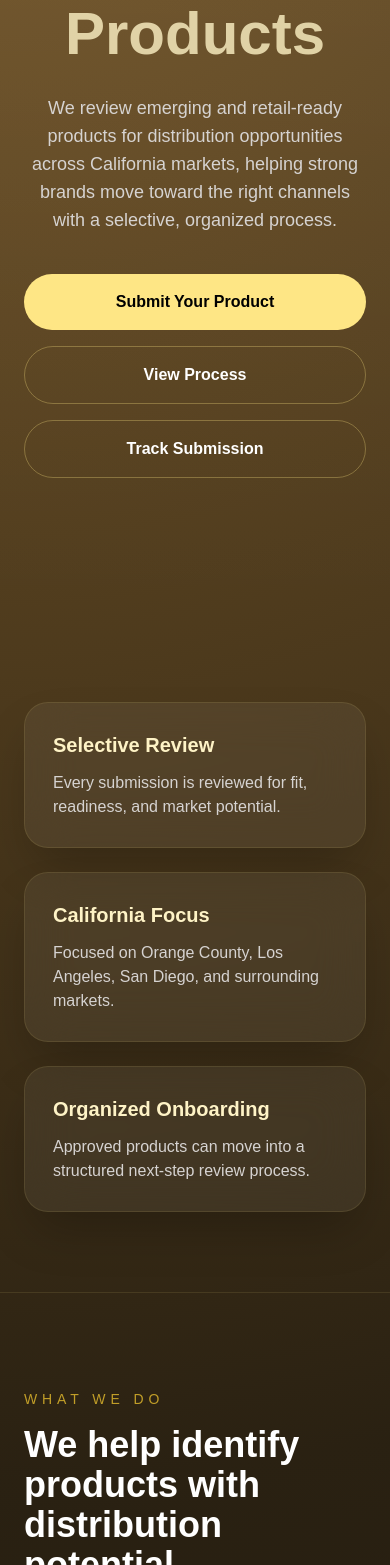
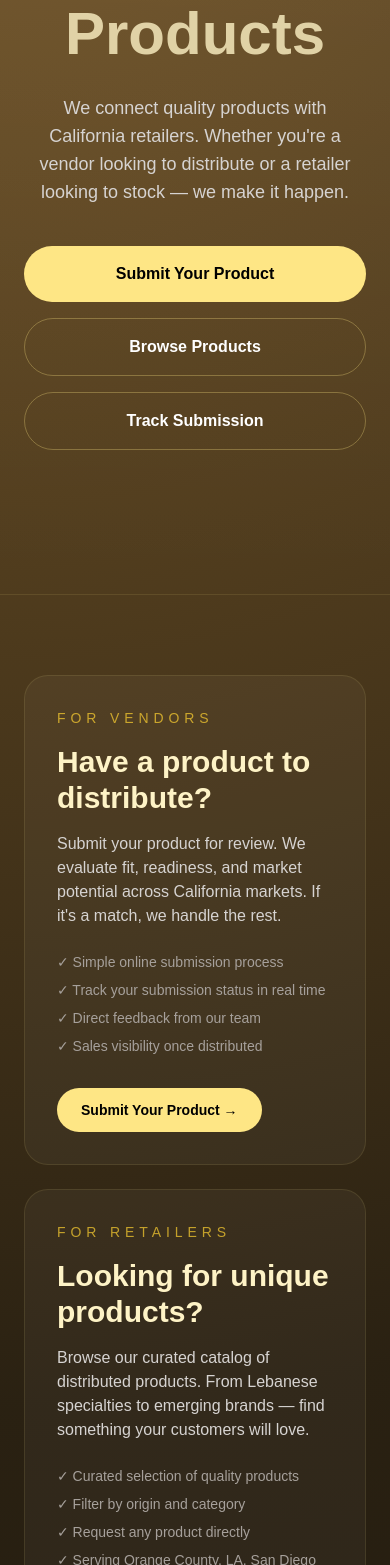
Before and after one commit to kaissirami1/distributor-portal, a Next.js app: page / in a window 390 px wide. Shown: the part 435-2000 px from the top of the page. Built offline with nearby package versions, Linux system fonts and the light colour scheme; no server answers; the database is empty.

Commit message:
improve products page and homepage for retailers

```diff
--- a/app/page.tsx
+++ b/app/page.tsx
@@ -13,26 +13,22 @@ export default async function HomePage() {
 
   return (
     <main className="min-h-screen text-white bg-[radial-gradient(circle_at_top_left,#7a5a2a_0%,#2a2112_28%,#090806_65%,#000_100%)]">
+
+      {/* ── Hero ── */}
       <section className="px-6 py-36 text-center relative overflow-hidden">
         <div className="absolute inset-0 bg-[linear-gradient(to_bottom,rgba(255,255,255,0.06),transparent)] pointer-events-none" />
-
         <div className="max-w-6xl mx-auto relative">
           <p className="fade-up text-sm uppercase tracking-[0.45em] text-amber-300/70 mb-6">
             Makram Distributions
           </p>
-
           <h1 className="fade-up text-6xl md:text-8xl font-bold leading-[0.95]">
             Distribution Built
             <br />
             <span className="text-amber-100/80">For Better Products</span>
           </h1>
-
           <p className="fade-up-delay text-stone-300 max-w-3xl mx-auto mt-8 text-lg md:text-xl">
-            We review emerging and retail-ready products for distribution
-            opportunities across California markets, helping strong brands move
-            toward the right channels with a selective, organized process.
+            We connect quality products with California retailers. Whether you're a vendor looking to distribute or a retailer looking to stock — we make it happen.
           </p>
-
           <div className="fade-up-delay mt-10 flex flex-col sm:flex-row justify-center gap-4">
             <a
               href="/submit"
@@ -40,14 +36,12 @@ export default async function HomePage() {
             >
               Submit Your Product
             </a>
-
             <a
-              href="#process"
+              href="/products"
               className="border border-amber-200/30 px-8 py-4 rounded-full font-semibold hover:bg-amber-200/10 transition"
             >
-              View Process
+              Browse Products
             </a>
-
             <a
               href="/track"
               className="border border-amber-200/30 px-8 py-4 rounded-full font-semibold hover:bg-amber-200/10 transition"
@@ -58,53 +52,58 @@ export default async function HomePage() {
         </div>
       </section>
 
-      <section className="px-6 py-20">
-        <div className="max-w-6xl mx-auto grid md:grid-cols-3 gap-6">
-          {[
-            ["Selective Review", "Every submission is reviewed for fit, readiness, and market potential."],
-            ["California Focus", "Focused on Orange County, Los Angeles, San Diego, and surrounding markets."],
-            ["Organized Onboarding", "Approved products can move into a structured next-step review process."],
-          ].map(([title, text]) => (
-            <div
-              key={title}
-              className="hover-lift bg-white/[0.06] border border-amber-200/10 rounded-3xl p-7 backdrop-blur-xl shadow-2xl"
+      {/* ── Two audiences ── */}
+      <section className="px-6 py-20 border-t border-amber-200/10">
+        <div className="max-w-6xl mx-auto grid md:grid-cols-2 gap-6">
+          {/* Vendors */}
+          <div className="bg-white/[0.04] border border-amber-200/10 rounded-3xl p-8">
+            <p className="text-sm uppercase tracking-[0.35em] text-amber-300/70 mb-4">For Vendors</p>
+            <h2 className="text-3xl font-bold text-amber-100 mb-4">
+              Have a product to distribute?
+            </h2>
+            <p className="text-stone-300 mb-6">
+              Submit your product for review. We evaluate fit, readiness, and market potential across California markets. If it's a match, we handle the rest.
+            </p>
+            <ul className="space-y-2 text-stone-400 text-sm mb-8">
+              <li>✓ Simple online submission process</li>
+              <li>✓ Track your submission status in real time</li>
+              <li>✓ Direct feedback from our team</li>
+              <li>✓ Sales visibility once distributed</li>
+            </ul>
+            <a
+              href="/submit"
+              className="inline-block bg-amber-200 text-black px-6 py-3 rounded-full font-semibold hover:bg-amber-100 transition text-sm"
             >
-              <h3 className="text-xl font-semibold text-amber-100 mb-3">{title}</h3>
-              <p className="text-stone-300">{text}</p>
-            </div>
-          ))}
-        </div>
-      </section>
-
-      <section className="px-6 py-24 border-t border-amber-200/10">
-        <div className="max-w-6xl mx-auto grid md:grid-cols-2 gap-14 items-center">
-          <div>
-            <p className="text-sm uppercase tracking-[0.35em] text-amber-300/70 mb-4">What We Do</p>
-            <h2 className="text-4xl md:text-5xl font-bold mb-6">
-              We help identify products with distribution potential.
-            </h2>
-            <p className="text-stone-300 text-lg">
-              Makram Distributions reviews products for potential retail,
-              wholesale, and regional distribution opportunities. We focus on
-              small products with strong presentation, clear value, and realistic
-              market fit.
-            </p>
+              Submit Your Product →
+            </a>
           </div>
 
-          <div className="hover-lift bg-black/35 border border-amber-200/10 rounded-3xl p-8">
-            <h3 className="text-2xl font-bold text-amber-100 mb-5">What We Look For</h3>
-            <ul className="space-y-4 text-stone-300">
-              <li>• Small packaged consumer products</li>
-              <li>• Strong branding and presentation</li>
-              <li>• Clear retail or wholesale positioning</li>
-              <li>• Products ready for distribution review</li>
-              <li>• Emerging brands with growth potential</li>
+          {/* Retailers */}
+          <div className="bg-white/[0.04] border border-amber-200/10 rounded-3xl p-8">
+            <p className="text-sm uppercase tracking-[0.35em] text-amber-300/70 mb-4">For Retailers</p>
+            <h2 className="text-3xl font-bold text-amber-100 mb-4">
+              Looking for unique products?
+            </h2>
+            <p className="text-stone-300 mb-6">
+              Browse our curated catalog of distributed products. From Lebanese specialties to emerging brands — find something your customers will love.
+            </p>
+            <ul className="space-y-2 text-stone-400 text-sm mb-8">
+              <li>✓ Curated selection of quality products</li>
+              <li>✓ Filter by origin and category</li>
+              <li>✓ Request any product directly</li>
+              <li>✓ Serving Orange County, LA, San Diego</li>
             </ul>
+            <a
+              href="/products"
+              className="inline-block bg-white text-black px-6 py-3 rounded-full font-semibold hover:bg-gray-100 transition text-sm"
+            >
+              Browse Products →
+            </a>
           </div>
         </div>
       </section>
 
-      {/* Our Products section */}
+      {/* ── Featured products ── */}
       <section className="px-6 py-24 border-t border-amber-200/10">
         <div className="max-w-6xl mx-auto">
           <div className="flex flex-col md:flex-row md:items-end justify-between gap-4 mb-12">
@@ -129,7 +128,7 @@ export default async function HomePage() {
               {featuredProducts.map((product) => (
                 <div
                   key={product.id}
-                  className="bg-white/[0.04] border border-amber-200/10 rounded-3xl overflow-hidden hover:border-amber-200/25 transition group"
+                  className="bg-white/[0.04] border border-amber-200/10 rounded-3xl overflow-hidden hover:border-amber-200/25 transition group flex flex-col"
                 >
                   {product.image ? (
                     <div className="aspect-[4/3] overflow-hidden bg-black/40">
@@ -144,12 +143,18 @@ export default async function HomePage() {
                       <span className="text-stone-700 text-sm">No image</span>
                     </div>
                   )}
-                  <div className="p-5">
-                    <span className="inline-block text-xs text-amber-300/70 border border-amber-300/20 rounded-full px-3 py-0.5 mb-3">
+                  <div className="p-5 flex flex-col flex-1">
+                    <span className="inline-block text-xs text-amber-300/70 border border-amber-300/20 rounded-full px-3 py-0.5 mb-3 self-start">
                       {product.origin}
                     </span>
                     <h3 className="font-semibold text-lg text-amber-100 mb-2">{product.name}</h3>
-                    <p className="text-stone-400 text-sm leading-relaxed">{product.description}</p>
+                    <p className="text-stone-400 text-sm leading-relaxed flex-1">{product.description}</p>
+                    <a
+                      href={`mailto:info@makramdistributions.com?subject=Product Request: ${encodeURIComponent(product.name)}&body=Hi Makram Distributions,%0A%0AI am interested in carrying ${encodeURIComponent(product.name)} in my store.%0A%0APlease send me more information about pricing and availability.%0A%0AThank you.`}
+                      className="mt-4 w-full text-center bg-amber-200/10 border border-amber-200/20 text-amber-200 px-4 py-2 rounded-xl text-sm font-semibold hover:bg-amber-200/20 transition"
+                    >
+                      Request this Product
+                    </a>
                   </div>
                 </div>
               ))}
@@ -167,13 +172,13 @@ export default async function HomePage() {
         </div>
       </section>
 
+      {/* ── Process ── */}
       <section id="process" className="px-6 py-24 border-t border-amber-200/10">
         <div className="max-w-6xl mx-auto">
           <div className="text-center mb-14">
             <p className="text-sm uppercase tracking-[0.35em] text-amber-300/70 mb-4">Process</p>
             <h2 className="text-4xl md:text-5xl font-bold">A clear review path</h2>
           </div>
-
           <div className="grid md:grid-cols-4 gap-6">
             {[
               ["01", "Submit", "Provide your product details, documents, images, and barcode information."],
@@ -191,6 +196,7 @@ export default async function HomePage() {
         </div>
       </section>
 
+      {/* ── Markets ── */}
       <section className="px-6 py-24">
         <div className="hover-lift max-w-6xl mx-auto bg-black/40 border border-amber-200/10 rounded-[2rem] p-10 md:p-14 text-center backdrop-blur-xl">
           <p className="text-sm uppercase tracking-[0.35em] text-amber-300/70 mb-4">Product Categories</p>
@@ -205,6 +211,7 @@ export default async function HomePage() {
         </div>
       </section>
 
+      {/* ── FAQ ── */}
       <section className="px-6 py-24 border-t border-amber-200/10">
         <div className="max-w-4xl mx-auto">
           <h2 className="text-4xl md:text-5xl font-bold text-center mb-10">Frequently Asked Questions</h2>
@@ -214,6 +221,7 @@ export default async function HomePage() {
               ["Do you work with small brands?", "Yes. We are especially interested in small and emerging products with strong potential."],
               ["What happens after submission?", "Your product is reviewed internally. If it appears to be a fit, we contact you for next steps."],
               ["What markets do you focus on?", "We focus on California, especially Orange County, Los Angeles, San Diego, and surrounding areas."],
+              ["How do I carry one of your products in my store?", "Browse our products page and click 'Request this Product' on anything you're interested in. We'll reach out with pricing and availability."],
             ].map(([q, a]) => (
               <div key={q} className="hover-lift bg-black/35 border border-amber-200/10 rounded-2xl p-6">
                 <h3 className="font-semibold text-amber-100 mb-2">{q}</h3>
@@ -224,10 +232,11 @@ export default async function HomePage() {
         </div>
       </section>
 
+      {/* ── Final CTA ── */}
       <section className="px-6 py-28 text-center">
-        <h2 className="text-4xl md:text-5xl font-bold mb-5">Ready to submit your product?</h2>
+        <h2 className="text-4xl md:text-5xl font-bold mb-5">Ready to get started?</h2>
         <p className="text-stone-300 mb-9">
-          Start the application and we'll review it for distribution potential.
+          Whether you want to distribute your product or stock your shelves — we're here to help.
         </p>
         <div className="flex flex-col sm:flex-row justify-center gap-4">
           <a
@@ -237,10 +246,10 @@ export default async function HomePage() {
             Submit Your Product
           </a>
           <a
-            href="/track"
+            href="/products"
             className="border border-amber-200/30 px-10 py-4 rounded-full font-semibold hover:bg-amber-200/10 transition"
           >
-            Track Submission
+            Browse Products
           </a>
         </div>
       </section>
--- a/app/products/page.tsx
+++ b/app/products/page.tsx
@@ -35,13 +35,9 @@ export default async function ProductsPage({ searchParams }: PageProps) {
                     : {},
             ],
         },
-        orderBy:
-            sortOrder === "alphabetical"
-                ? { name: "asc" }
-                : { createdAt: "desc" },
+        orderBy: sortOrder === "alphabetical" ? { name: "asc" } : { createdAt: "desc" },
     });
 
-    // Get all unique origins for the filter buttons
     const allOrigins = await prisma.product.findMany({
         select: { origin: true },
         distinct: ["origin"],
@@ -62,16 +58,51 @@ export default async function ProductsPage({ searchParams }: PageProps) {
                         What We{" "}
                         <span className="text-amber-100/80">Distribute</span>
                     </h1>
-                    <p className="text-stone-300 text-lg max-w-2xl mx-auto">
+                    <p className="text-stone-300 text-lg max-w-2xl mx-auto mb-8">
                         A curated selection of products we carry across California
                         markets. Sourced from around the world, built for retail
                         and wholesale.
                     </p>
+                    <div className="flex flex-col sm:flex-row justify-center gap-4">
+                        <a
+                            href="#products"
+                            className="bg-amber-200 text-black px-8 py-3 rounded-full font-semibold hover:bg-amber-100 transition text-sm"
+                        >
+                            Browse Products
+                        </a>
+                        <a
+                            href="mailto:info@makramdistributions.com"
+                            className="border border-amber-200/30 px-8 py-3 rounded-full font-semibold hover:bg-amber-200/10 transition text-sm"
+                        >
+                            Contact Us to Order
+                        </a>
+                    </div>
+                </div>
+            </section>
+
+            {/* How it works for retailers */}
+            <section className="px-6 pb-16 border-t border-amber-200/10 pt-16">
+                <div className="max-w-6xl mx-auto">
+                    <p className="text-sm uppercase tracking-[0.35em] text-amber-300/70 mb-4 text-center">For Retailers</p>
+                    <h2 className="text-3xl font-bold text-center mb-10">Interested in carrying one of our products?</h2>
+                    <div className="grid md:grid-cols-3 gap-6">
+                        {[
+                            ["01", "Browse", "Find a product below that fits your store or market."],
+                            ["02", "Request", "Click 'Request this Product' and we'll get back to you."],
+                            ["03", "Partner", "We handle logistics, pricing, and delivery to your location."],
+                        ].map(([num, title, text]) => (
+                            <div key={num} className="bg-white/[0.04] border border-amber-200/10 rounded-3xl p-6 text-center">
+                                <p className="text-amber-300/60 text-sm mb-2">{num}</p>
+                                <h3 className="font-semibold text-amber-100 mb-2">{title}</h3>
+                                <p className="text-stone-400 text-sm">{text}</p>
+                            </div>
+                        ))}
+                    </div>
                 </div>
             </section>
 
             {/* Filters */}
-            <section className="px-6 pb-6">
+            <section id="products" className="px-6 pb-6 pt-8 border-t border-amber-200/10">
                 <div className="max-w-6xl mx-auto">
                     <form
                         action="/products"
@@ -107,7 +138,6 @@ export default async function ProductsPage({ searchParams }: PageProps) {
                         </Link>
                     </form>
 
-                    {/* Origin filter pills */}
                     {origins.length > 0 && (
                         <div className="flex flex-wrap gap-2 mb-8">
                             <Link
@@ -151,7 +181,7 @@ export default async function ProductsPage({ searchParams }: PageProps) {
                             {allProducts.map((product) => (
                                 <div
                                     key={product.id}
-                                    className="bg-white/[0.04] border border-amber-200/10 rounded-3xl overflow-hidden hover:border-amber-200/25 transition group"
+                                    className="bg-white/[0.04] border border-amber-200/10 rounded-3xl overflow-hidden hover:border-amber-200/25 transition group flex flex-col"
                                 >
                                     {product.image ? (
                                         <div className="aspect-[4/3] overflow-hidden bg-black/40">
@@ -166,16 +196,22 @@ export default async function ProductsPage({ searchParams }: PageProps) {
                                             <span className="text-stone-700 text-sm">No image</span>
                                         </div>
                                     )}
-                                    <div className="p-5">
-                                        <span className="inline-block text-xs text-amber-300/70 border border-amber-300/20 rounded-full px-3 py-0.5 mb-3">
+                                    <div className="p-5 flex flex-col flex-1">
+                                        <span className="inline-block text-xs text-amber-300/70 border border-amber-300/20 rounded-full px-3 py-0.5 mb-3 self-start">
                                             {product.origin}
                                         </span>
                                         <h3 className="font-semibold text-lg text-amber-100 mb-2">
                                             {product.name}
                                         </h3>
-                                        <p className="text-stone-400 text-sm leading-relaxed">
+                                        <p className="text-stone-400 text-sm leading-relaxed flex-1">
                                             {product.description}
                                         </p>
+                                        <a
+                                            href={`mailto:info@makramdistributions.com?subject=Product Request: ${encodeURIComponent(product.name)}&body=Hi Makram Distributions,%0A%0AI am interested in carrying ${encodeURIComponent(product.name)} in my store.%0A%0APlease send me more information about pricing and availability.%0A%0AThank you.`}
+                                            className="mt-4 w-full text-center bg-amber-200/10 border border-amber-200/20 text-amber-200 px-4 py-2 rounded-xl text-sm font-semibold hover:bg-amber-200/20 transition"
+                                        >
+                                            Request this Product
+                                        </a>
                                     </div>
                                 </div>
                             ))}
@@ -183,6 +219,22 @@ export default async function ProductsPage({ searchParams }: PageProps) {
                     )}
                 </div>
             </section>
+
+            {/* Bottom CTA */}
+            <section className="px-6 py-20 border-t border-amber-200/10 text-center">
+                <div className="max-w-2xl mx-auto">
+                    <h2 className="text-3xl md:text-4xl font-bold mb-4">Don't see what you're looking for?</h2>
+                    <p className="text-stone-400 mb-8">
+                        We're always adding new products. Reach out and tell us what your store needs.
+                    </p>
+                    <a
+                        href="mailto:info@makramdistributions.com"
+                        className="bg-amber-200 text-black px-8 py-3 rounded-full font-semibold hover:bg-amber-100 transition"
+                    >
+                        Contact Us
+                    </a>
+                </div>
+            </section>
         </main>
     );
 }
```
